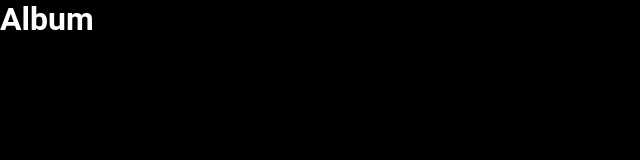
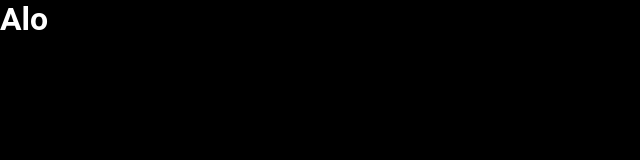
Before and after one commit to deizianens/xp-challenge, a React (Create React App) app: page /album/1 in a window 1280 px wide. Shown: the top 160 px of the page, without its empty margins (0-640 px from the left). Built offline with nearby package versions, Linux system fonts and the light colour scheme.

Commit message:
creates playlist component

```diff
--- a/src/Album.js
+++ b/src/Album.js
@@ -1,10 +1,11 @@
 import React from 'react';
+import Playlist from './Playlist'
 import './styles/Album.scss';
 
 const Album = () => {
   return (
     <div>
-      <h1>Album</h1>
+      <Playlist />
     </div>
   );
 };
--- /dev/null
+++ b/src/Playlist.js
@@ -0,0 +1,9 @@
+const Playlist = () => {
+    return (
+        <div>
+           <h1>Alo</h1>
+        </div>
+    )
+}
+
+export default Playlist
```
